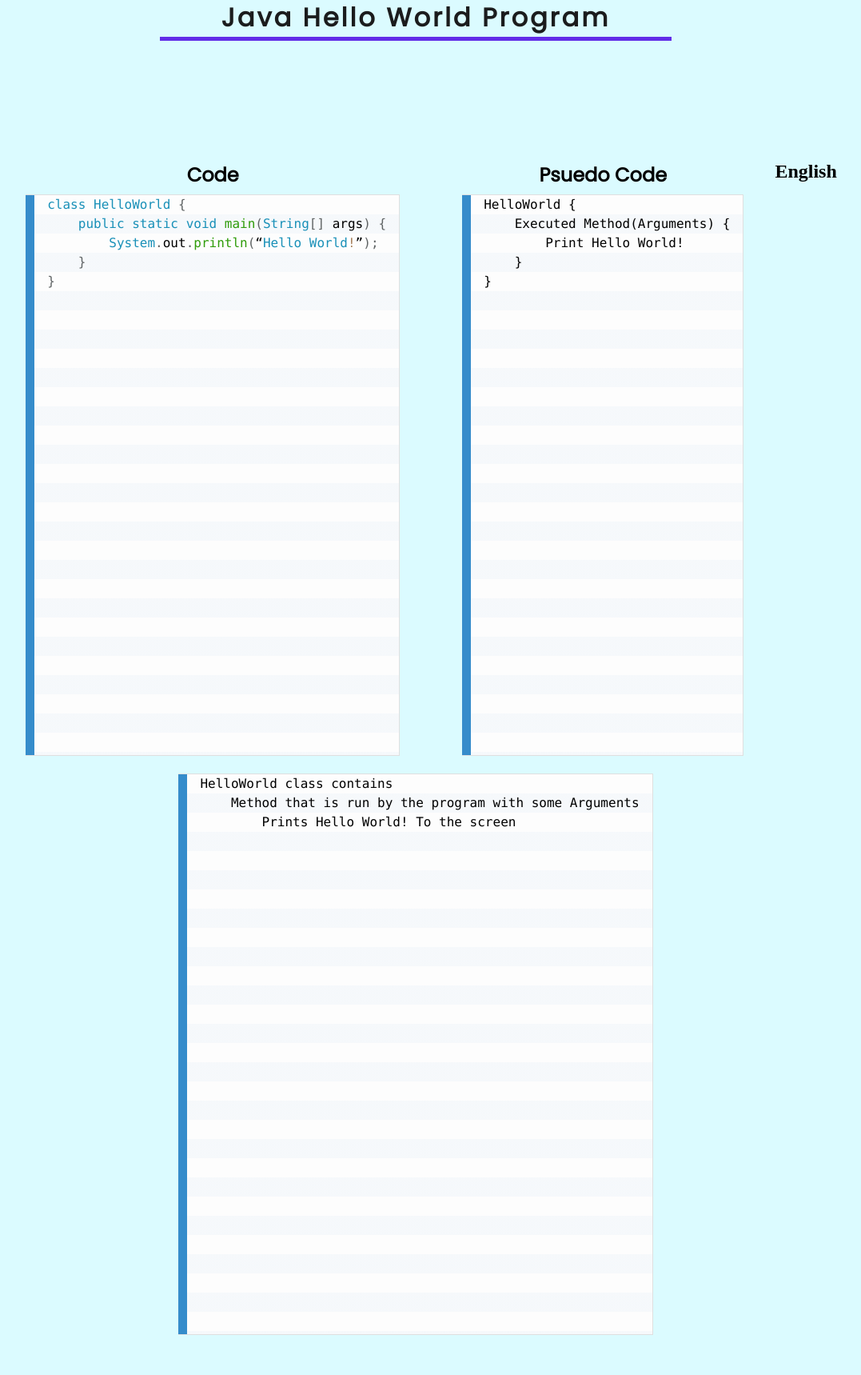
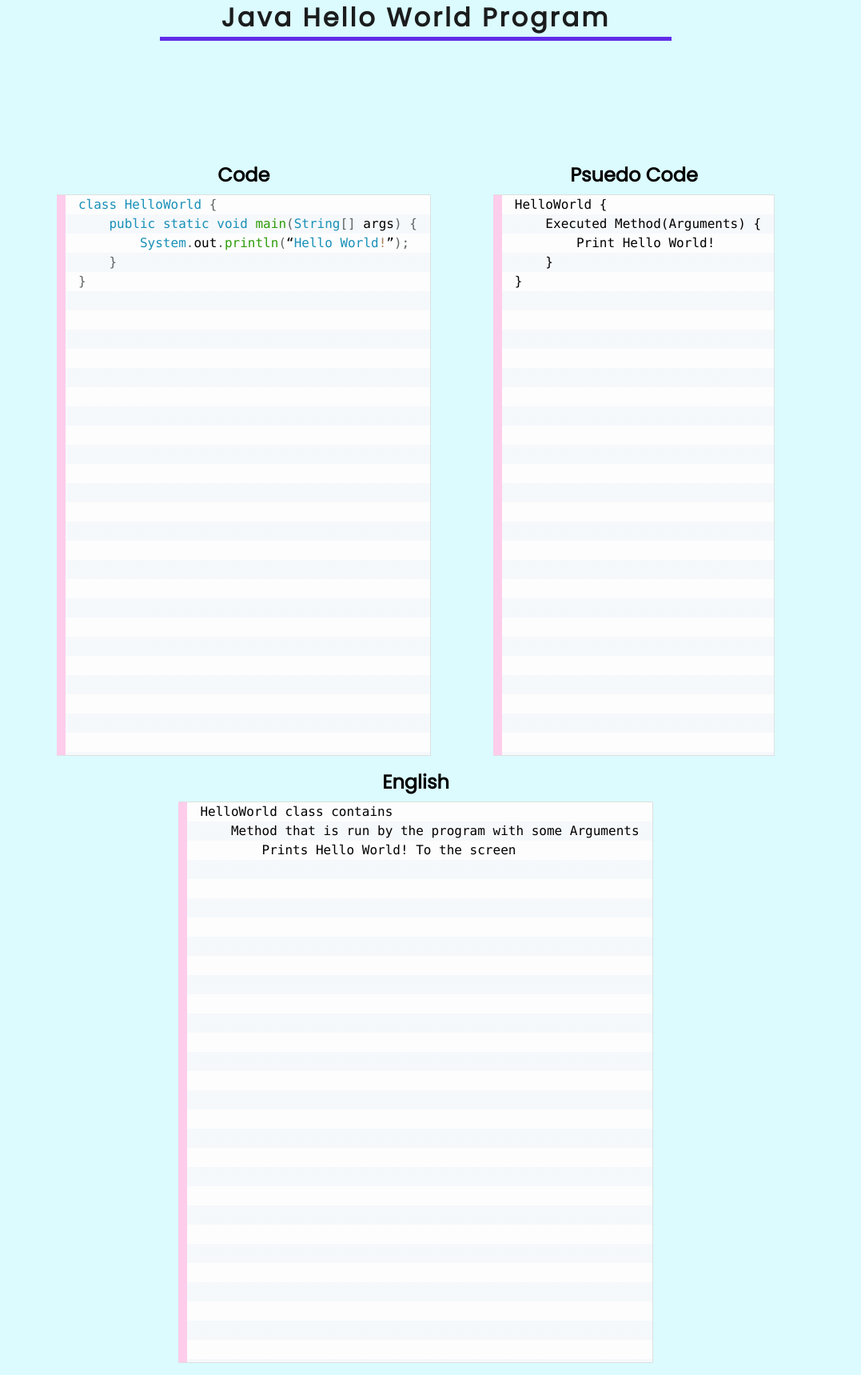
Before and after one commit to ni121498/ITSC4155_SeniorCap, a Django app: a page that uses code_apy/mainSite/templates/mainSite/lesson.html in a window 1280 px wide. Shown: the part 130-1849 px from the top of the page at 80% size, without its empty margins (120-1197 px from the left). Before the commit the page ends 1799 px from the top, so only its background shows below. Run offline with Django 3.2, Linux system fonts and the light colour scheme; data comes from the database, SQL or seed files in the repository.

Commit message:
Fixed Lessons Page

```diff
--- a/code_apy/mainSite/static/mainSite/prism.css
+++ b/code_apy/mainSite/static/mainSite/prism.css
@@ -38,8 +38,8 @@ pre[class*="language-"] {
 }
 pre[class*="language-"]>code {
 	position: relative;
-	border-left: 10px solid #358ccb;
-	box-shadow: -1px 0px 0px 0px #358ccb, 0px 0px 0px 1px #dfdfdf;
+	border-left: 10px solid #fdcdeb;
+	box-shadow: -1px 0px 0px 0px #fdcdeb, 0px 0px 0px 1px #dfdfdf;
 	background-color: #fdfdfd;
 	background-image: linear-gradient(transparent 50%, rgba(69, 142, 209, 0.04) 50%);
 	background-size: 3em 3em;
--- a/code_apy/mainSite/templates/mainSite/lesson.html
+++ b/code_apy/mainSite/templates/mainSite/lesson.html
@@ -48,6 +48,7 @@
                 </section>
             </section>
             {% endif %}
+                <section class="prism_container">
                 <h2>English</h2>
                 <section class="sec">
                     <pre class="square">
```
